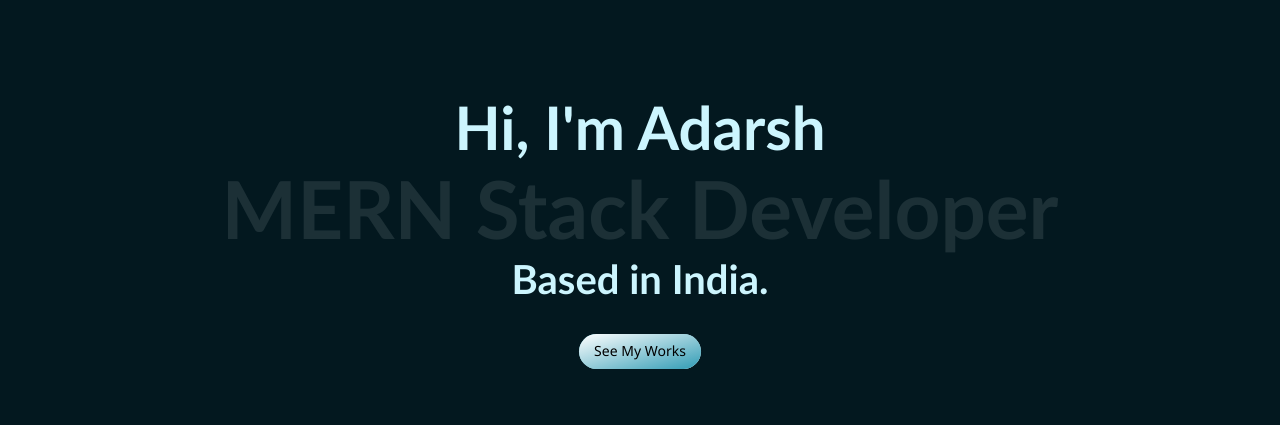
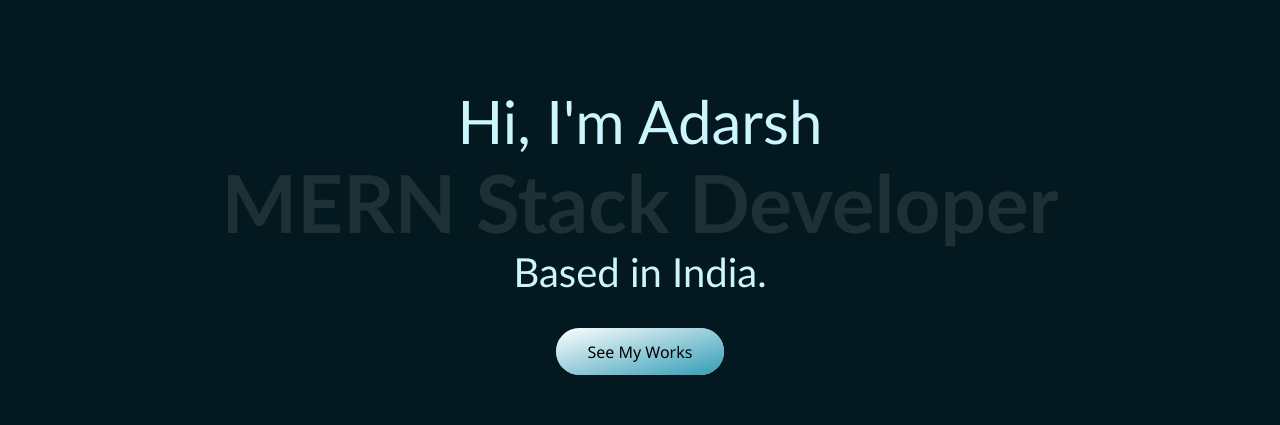
Before and after one commit to AdarshKrishnaaaaa/Porfolio, a React (Vite) app: page / in a window 1280 px wide. Shown: the part 171-596 px from the top of the page. Built offline with nearby package versions, Linux system fonts and the light colour scheme; no server answers.

Commit message:
Some styles changed

```diff
--- a/src/Components/About-2.jsx
+++ b/src/Components/About-2.jsx
@@ -160,6 +160,7 @@ function About() {
                   sx={{
                     width: { xs: "100%", sm: "50%" },
                     border: "solid #319CB5 1px",
+                    borderRadius:"2rem",
                     color: "white",
                     textTransform: "capitalize",
                   }}
--- a/src/Components/Intro.jsx
+++ b/src/Components/Intro.jsx
@@ -1,8 +1,8 @@
-import { Box, Typography } from '@mui/material';
-import Button from '@mui/material/Button';
-import { motion } from 'framer-motion';
-import '../App.css'
-import { Link } from 'react-scroll';
+import { Box, Typography } from "@mui/material";
+import Button from "@mui/material/Button";
+import { motion } from "framer-motion";
+import "../App.css";
+import { Link } from "react-scroll";
 
 function Intro() {
   return (
@@ -16,12 +16,12 @@ function Intro() {
           component="section"
           sx={{
             p: 2,
-            height: '80vh',
-            display: 'flex',
-            alignItems: 'center',
-            justifyContent: 'center',
-            flexDirection: 'column',
-            rowGap: '1rem',
+            height: "80vh",
+            display: "flex",
+            alignItems: "center",
+            justifyContent: "center",
+            flexDirection: "column",
+            rowGap: "1rem",
           }}
         >
           <motion.div
@@ -29,33 +29,50 @@ function Intro() {
             animate={{ opacity: 1, y: 0 }}
             transition={{ duration: 1 }}
           >
-            <Box component="section" sx={{ p: 2, position: 'relative', zIndex: 1 }}>
-              <Typography variant="h1" sx={{ textAlign: 'center', fontWeight: 'bold', color: '#CCF5FE', fontSize: { xs: '32px', sm: '42px', md: '60px' } }}>
+            <Box
+              component="section"
+              sx={{ p: 2, position: "relative", zIndex: 1 }}
+            >
+              <Typography
+                variant="h1"
+                sx={{
+                  textAlign: "center",
+                  color: "#CCF5FE",
+                  fontSize: { xs: "32px", sm: "42px", md: "60px" },
+                }}
+              >
                 Hi, I'm Adarsh
               </Typography>
               <motion.div
                 animate={{
-                  color: ['#319CB5', '#ffffff00', '#319CB5'],
+                  color: ["#319CB5", "#ffffff00", "#319CB5"],
                 }}
                 transition={{
                   duration: 5,
                   repeat: Infinity,
-                  ease: 'easeInOut',
+                  ease: "easeInOut",
                 }}
               >
                 <Typography
                   variant="h1"
                   sx={{
-                    textAlign: 'center',
-                    fontWeight: 'bold',
-                    fontSize: { xs: '47px', sm: '62px', md: '80px' },
+                    textAlign: "center",
+                    fontWeight: "bold",
+                    fontSize: { xs: "47px", sm: "62px", md: "80px" },
                   }}
                 >
                   MERN Stack Developer
                 </Typography>
               </motion.div>
 
-              <Typography variant="h1" sx={{ textAlign: 'center', fontWeight: 'bold', color: '#CCF5FE', fontSize: { xs: '21px', sm: '32px', md: '40px' } }}>
+              <Typography
+                variant="h1"
+                sx={{
+                  textAlign: "center",
+                  color: "#CCF5FE",
+                  fontSize: { xs: "21px", sm: "32px", md: "40px" },
+                }}
+              >
                 Based in India.
               </Typography>
             </Box>
@@ -69,17 +86,19 @@ function Intro() {
             <Link to="project" smooth={true} duration={500}>
               <Button
                 variant="outlined"
-                className='btn'
+                className="btn"
                 sx={{
-                  color: 'Black',
-                  textTransform: 'capitalize',
-                  border: 'none',
-                  borderRadius: '2rem',
-                  fontFamily: 'Segoe UI, Tahoma, Geneva, Verdana, sans-serif',
-                  position: 'relative',
-                  display: 'flex',
-                  justifyContent: 'center',
-                  alignItems: 'center'
+                  color: "Black",
+                  textTransform: "capitalize",
+                  border: "none",
+                  borderRadius: "2rem",
+                  fontSize:"1rem",
+                  fontFamily: "Segoe UI, Tahoma, Geneva, Verdana, sans-serif",
+                  position: "relative",
+                  display: "flex",
+                  justifyContent: "center",
+                  alignItems: "center",
+                  padding:".6rem 2rem"
                 }}
                 onClick={() => {
                   const section = document.getElementById("projects");
--- a/src/Components/Skills.jsx
+++ b/src/Components/Skills.jsx
@@ -21,7 +21,7 @@ const skills = [
   },
   {
     name: "Express",
-    logo: "https://cdn.jsdelivr.net/gh/devicons/devicon/icons/express/express-original.svg",
+    logo: "https://skillicons.dev/icons?i=express",
   },
   {
     name: "React",
@@ -33,15 +33,51 @@ const skills = [
   },
   {
     name: "Bootstrap",
-    logo: "https://cdn.jsdelivr.net/gh/devicons/devicon/icons/bootstrap/bootstrap-original.svg",
+    logo: "https://cdn.simpleicons.org/reactbootstrap/41E0FD",
   },
   {
-    name: "TailwindCSS",
+    name: "Tailwind CSS",
     logo: "https://www.vectorlogo.zone/logos/tailwindcss/tailwindcss-icon.svg",
+  },
+  {
+    name: "Material UI",
+    logo: "https://cdn.jsdelivr.net/gh/devicons/devicon/icons/materialui/materialui-original.svg",
+  },
+  {
+    name: "SQL",
+    logo: "https://cdn.jsdelivr.net/gh/devicons/devicon/icons/mysql/mysql-original.svg",
+  },
+  {
+    name: "Postman",
+    logo: "https://www.vectorlogo.zone/logos/getpostman/getpostman-icon.svg",
+  },
+  {
+    name: "Vercel",
+    logo: "https://skillicons.dev/icons?i=vercel",
+  },
+  {
+    name: "Git",
+    logo: "https://cdn.jsdelivr.net/gh/devicons/devicon/icons/git/git-original.svg",
+  },
+  {
+    name: "GitHub",
+    logo: "https://skillicons.dev/icons?i=github",
+  },
+  {
+    name: "Razorpay",
+    logo: "https://cdn.simpleicons.org/razorpay/0C7B93",
+  },
+  {
+    name: "Stripe",
+    logo: "https://cdn.simpleicons.org/stripe/635BFF",
   },
   {
     name: "C",
     logo: "https://cdn.jsdelivr.net/gh/devicons/devicon/icons/c/c-original.svg",
+  },
+  {
+    name: "C++",
+    logo: "https://cdn.jsdelivr.net/gh/devicons/devicon/icons/cplusplus/cplusplus-original.svg",
   },
   {
     name: "Java",
@@ -80,7 +116,7 @@ const SkillsSection = () => {
         >
           <Box
             sx={{
-              p: "1rem",
+              p: "5rem",
               display: "flex",
               flexWrap: "wrap",
               gap: 2,
```
